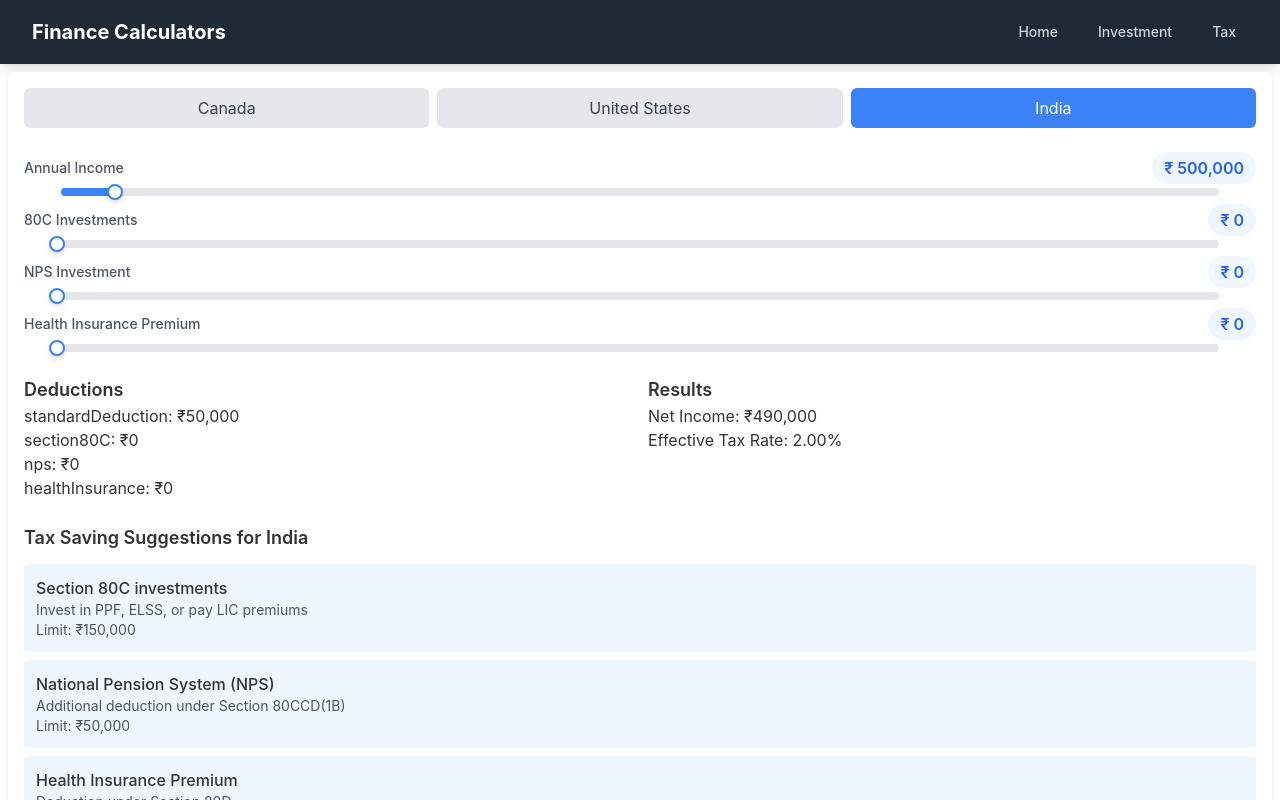
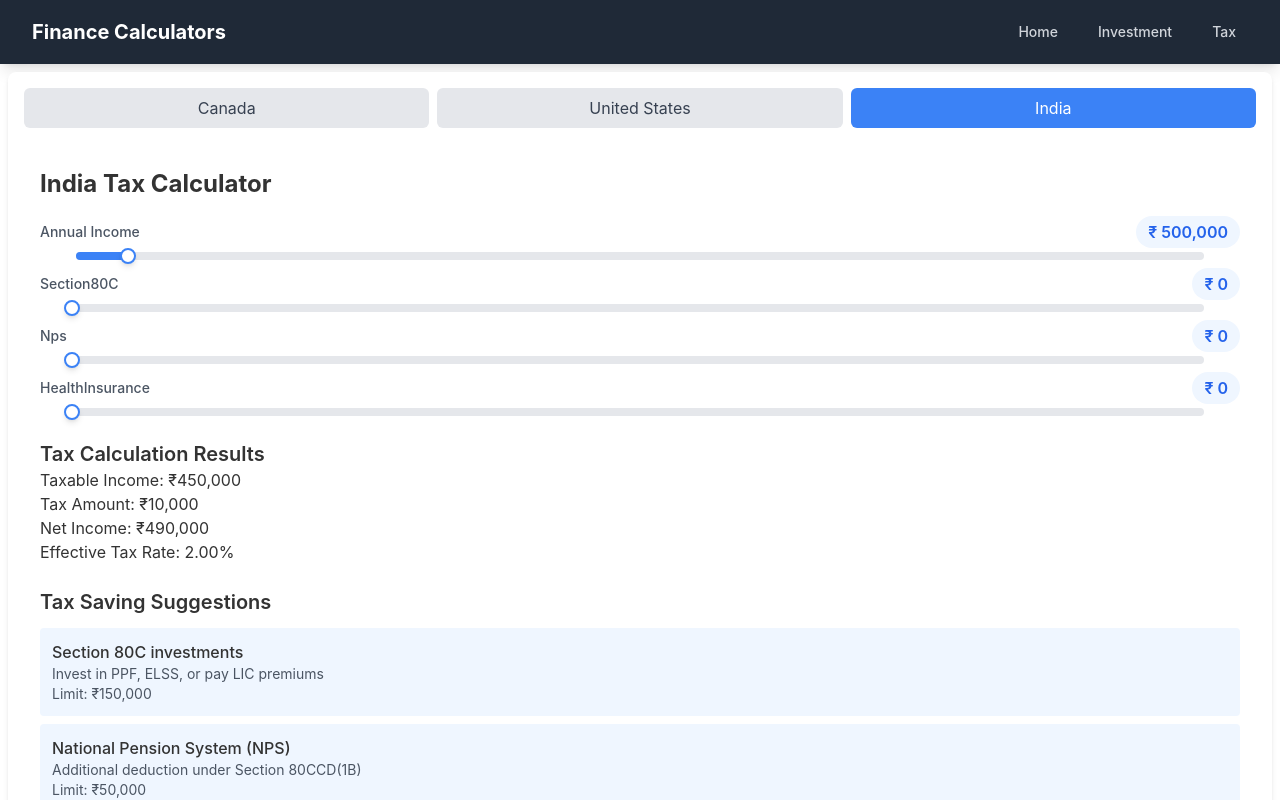
Before and after one commit to DhruvDoshi/Calculator, a React (Create React App) app: page /tax in a window 1280 px wide. Both pictures are taken after a click on the button "India". Shown: the top 800 px of the page. Built offline with nearby package versions, Linux system fonts and the light colour scheme.

Commit message:
redoing the indian tax calculator

```diff
--- a/src/components/countries/IndiaTaxCalculator.js
+++ b/src/components/countries/IndiaTaxCalculator.js
@@ -1,74 +1,149 @@
-import React, { useEffect, useState } from 'react';
+import React, { useState, useEffect } from 'react';
 import TaxInputSlider from '../TaxInputSlider';
-import IndiaTaxSavingsSuggestions from '../IndiaTaxSavingsSuggestions';
-import { calculateIndiaTax, getIndiaSpecificFields, getIndiaIncomeRange } from '../../taxLogic/indiaTaxCalculations';
+import taxBrackets from '../../data/taxRates/indiaTaxRates.json';
 
-export const IndiaTaxCalculator = ({ income, setIncome, countrySpecificData, setCountrySpecificData }) => {
+// Deduction limits
+const DEDUCTION_LIMITS = {
+  standardDeduction: 50000,
+  section80C: 150000,
+  nps: 50000,
+  healthInsurance: 25000
+};
+
+// Calculate tax
+const calculateTax = (income, deductions) => {
+  const taxableIncome = Math.max(0, income - Object.values(deductions).reduce((sum, val) => sum + val, 0));
+  let tax = 0;
+  let remainingIncome = taxableIncome;
+
+  for (const bracket of taxBrackets.brackets) {
+    if (remainingIncome > 0) {
+      const taxableAmount = Math.min(remainingIncome, (bracket.max || Infinity) - bracket.min);
+      tax += taxableAmount * bracket.rate;
+      remainingIncome -= taxableAmount;
+    } else break;
+  }
+
+  return {
+    taxableIncome,
+    tax,
+    netIncome: income - tax,
+    effectiveTaxRate: (tax / income) * 100
+  };
+};
+
+// Tax saving suggestions
+const TAX_SAVING_SUGGESTIONS = [
+  {
+    name: "Section 80C investments",
+    description: "Invest in PPF, ELSS, or pay LIC premiums",
+    limit: 150000,
+    applicable: () => true
+  },
+  {
+    name: "National Pension System (NPS)",
+    description: "Additional deduction under Section 80CCD(1B)",
+    limit: 50000,
+    applicable: () => true
+  },
+  {
+    name: "Health Insurance Premium",
+    description: "Deduction under Section 80D",
+    limit: 25000,
+    applicable: () => true
+  },
+  {
+    name: "Home Loan Interest",
+    description: "Deduction under Section 24",
+    limit: 200000,
+    applicable: (income) => income > 500000
+  },
+  {
+    name: "Education Loan Interest",
+    description: "Deduction under Section 80E",
+    limit: "No limit",
+    applicable: (income) => income > 400000
+  }
+];
+
+export const IndiaTaxCalculator = () => {
+  const [income, setIncome] = useState(500000);
+  const [deductions, setDeductions] = useState({
+    section80C: 0,
+    nps: 0,
+    healthInsurance: 0
+  });
   const [taxResult, setTaxResult] = useState(null);
-  const incomeRange = getIndiaIncomeRange();
-  const countrySpecificFields = getIndiaSpecificFields();
 
   useEffect(() => {
-    const calculateTax = async () => {
-      try {
-        const taxRates = await import('../../data/taxRates/indiaTaxRates.json');
-        const result = calculateIndiaTax(income, taxRates.default, countrySpecificData);
-        setTaxResult(result);
-      } catch (error) {
-        console.error('Failed to calculate Indian tax:', error);
-        setTaxResult(null);
-      }
-    };
+    const result = calculateTax(income, {
+      ...deductions,
+      standardDeduction: DEDUCTION_LIMITS.standardDeduction
+    });
+    setTaxResult(result);
+  }, [income, deductions]);
 
-    calculateTax();
-  }, [income, countrySpecificData]);
+  const handleDeductionChange = (name, value) => {
+    setDeductions(prev => ({
+      ...prev,
+      [name]: Math.min(value, DEDUCTION_LIMITS[name])
+    }));
+  };
 
   return (
-    <>
+    <div className="p-4">
+      <h1 className="text-2xl font-bold mb-4">India Tax Calculator</h1>
+
       <TaxInputSlider
         label="Annual Income"
         value={income}
         setValue={setIncome}
-        min={incomeRange.min}
-        max={incomeRange.max}
-        step={incomeRange.step}
+        min={0}
+        max={10000000}
+        step={10000}
         currencySymbol="₹"
-        currentYear={new Date().getFullYear()}
-        showYear={false}
       />
 
-      {countrySpecificFields.map(field => (
+      {Object.entries(deductions).map(([name, value]) => (
         <TaxInputSlider
-          key={field.name}
-          label={field.label}
-          value={countrySpecificData[field.name] || 0}
-          setValue={(value) => setCountrySpecificData(prev => ({ ...prev, [field.name]: value }))}
-          min={field.min}
-          max={field.max}
-          step={field.step}
+          key={name}
+          label={name.charAt(0).toUpperCase() + name.slice(1)}
+          value={value}
+          setValue={(newValue) => handleDeductionChange(name, newValue)}
+          min={0}
+          max={DEDUCTION_LIMITS[name]}
+          step={1000}
           currencySymbol="₹"
-          currentYear={new Date().getFullYear()}
-          showYear={false}
         />
       ))}
 
       {taxResult && (
-        <div className="mt-6 grid grid-cols-2 gap-4">
-          <div>
-            <h2 className="text-lg font-semibold">Deductions</h2>
-            {Object.entries(taxResult.deductions).map(([key, value]) => (
-              <p key={key}>{key}: ₹{value.toLocaleString()}</p>
-            ))}
-          </div>
-          <div>
-            <h2 className="text-lg font-semibold">Results</h2>
-            <p>Net Income: ₹{taxResult.netIncome.toLocaleString()}</p>
-            <p>Effective Tax Rate: {taxResult.effectiveTaxRate.toFixed(2)}%</p>
-          </div>
+        <div className="mt-6">
+          <h2 className="text-xl font-semibold">Tax Calculation Results</h2>
+          <p>Taxable Income: ₹{taxResult.taxableIncome.toLocaleString()}</p>
+          <p>Tax Amount: ₹{taxResult.tax.toLocaleString()}</p>
+          <p>Net Income: ₹{taxResult.netIncome.toLocaleString()}</p>
+          <p>Effective Tax Rate: {taxResult.effectiveTaxRate.toFixed(2)}%</p>
         </div>
       )}
 
-      <IndiaTaxSavingsSuggestions income={income} />
-    </>
+      <div className="mt-6">
+        <h2 className="text-xl font-semibold mb-3">Tax Saving Suggestions</h2>
+        <ul className="space-y-2">
+          {TAX_SAVING_SUGGESTIONS.filter(s => s.applicable(income)).map((suggestion, index) => (
+            <li key={index} className="bg-blue-50 p-3 rounded">
+              <h3 className="font-medium">{suggestion.name}</h3>
+              <p className="text-sm text-gray-600">{suggestion.description}</p>
+              <p className="text-sm text-gray-600">
+                Limit: {typeof suggestion.limit === 'number' ? `₹${suggestion.limit.toLocaleString()}` : suggestion.limit}
+              </p>
+            </li>
+          ))}
+        </ul>
+        <p className="mt-3 text-sm text-gray-500">
+          Note: These are general suggestions. Please consult a tax professional for personalized advice.
+        </p>
+      </div>
+    </div>
   );
 };
--- a/src/taxLogic/indiaTaxCalculations.js
+++ /dev/null
@@ -1,67 +0,0 @@
-export const calculateIndiaTax = (income, taxBrackets, countrySpecificData) => {
-  if (!taxBrackets || !taxBrackets.brackets) {
-    throw new Error('Invalid tax bracket data');
-  }
-
-  const { brackets } = taxBrackets;
-  let tax = 0;
-  let remainingIncome = income;
-
-  // Calculate basic tax
-  for (const bracket of brackets) {
-    if (remainingIncome > 0) {
-      const taxableAmount = Math.min(remainingIncome, bracket.max - bracket.min);
-      tax += taxableAmount * bracket.rate;
-      remainingIncome -= taxableAmount;
-    } else {
-      break;
-    }
-  }
-
-  // Apply deductions
-  const deductions = {
-    standardDeduction: 50000,
-    section80C: Math.min(countrySpecificData.section80C || 0, 150000),
-    nps: Math.min(countrySpecificData.nps || 0, 50000),
-    healthInsurance: Math.min(countrySpecificData.healthInsurance || 0, 25000),
-  };
-
-  const totalDeductions = Object.values(deductions).reduce((sum, value) => sum + value, 0);
-  const taxableIncome = Math.max(0, income - totalDeductions);
-
-  // Recalculate tax with deductions
-  tax = 0;
-  remainingIncome = taxableIncome;
-  for (const bracket of brackets) {
-    if (remainingIncome > 0) {
-      const taxableAmount = Math.min(remainingIncome, bracket.max - bracket.min);
-      tax += taxableAmount * bracket.rate;
-      remainingIncome -= taxableAmount;
-    } else {
-      break;
-    }
-  }
-
-  const netIncome = income - tax;
-  const effectiveTaxRate = (tax / income) * 100;
-
-  return {
-    deductions,
-    taxableIncome,
-    tax,
-    netIncome,
-    effectiveTaxRate,
-  };
-};
-
-export const getIndiaIncomeRange = () => ({
-  min: 0,
-  max: 10000000,
-  step: 10000,
-});
-
-export const getIndiaSpecificFields = () => [
-  { name: 'section80C', label: '80C Investments', min: 0, max: 150000, step: 1000 },
-  { name: 'nps', label: 'NPS Investment', min: 0, max: 50000, step: 1000 },
-  { name: 'healthInsurance', label: 'Health Insurance Premium', min: 0, max: 25000, step: 1000 },
-];
```
